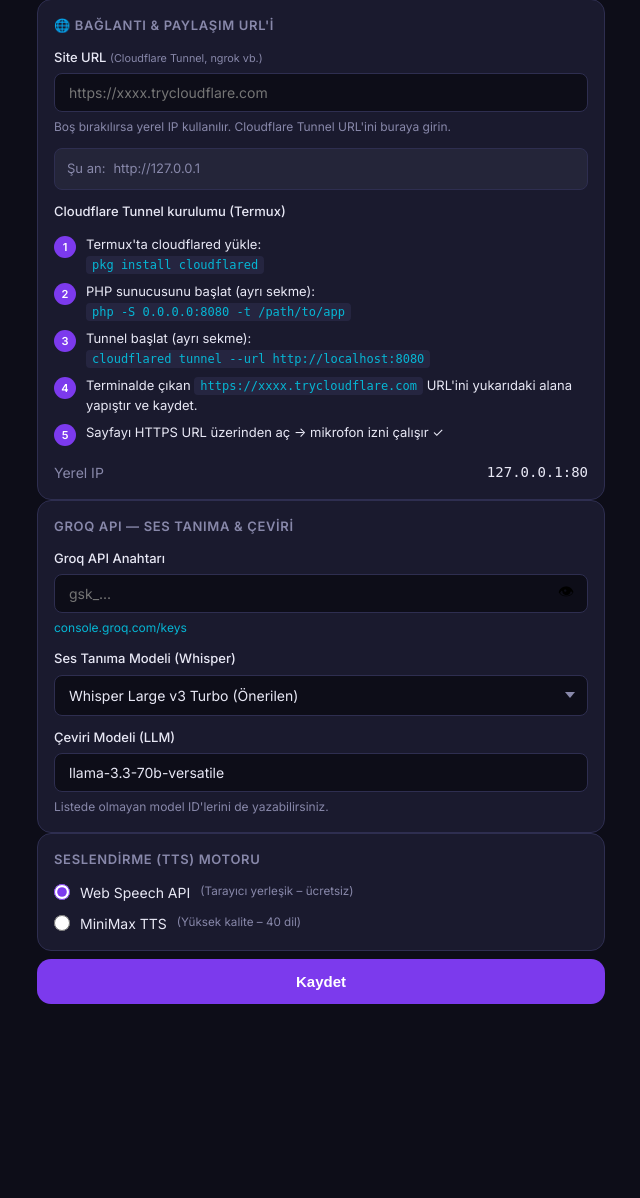
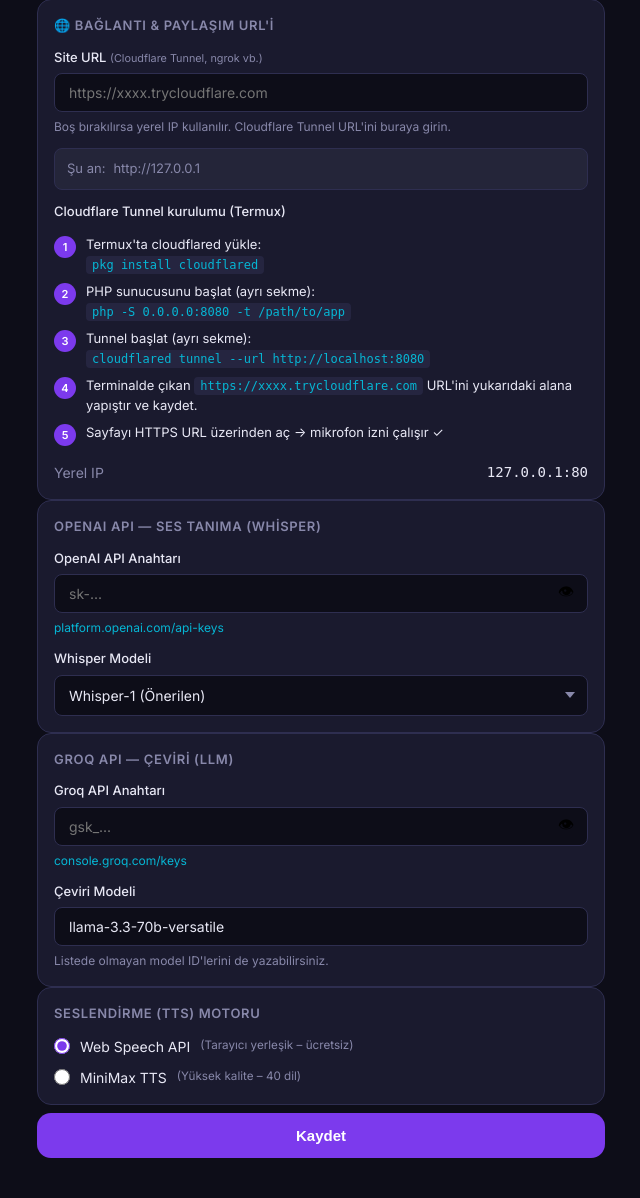
Before and after one commit to HSGSoftware/ceviri, a PHP site: page /settings.php in a window 1280 px wide. Shown: the part 66-1264 px from the top of the page, without its empty margins (319-959 px from the left). Before the commit the page ends 1070 px from the top, so only its background shows below. Run offline with PHP 8.4, Linux system fonts and the light colour scheme; some libraries are stand-ins or nearby versions.

Commit message:
feat: STT Groq'tan OpenAI Whisper API'ye geçiş
- config.php: openaiSTT() fonksiyonu (OpenAI /v1/audio/transcriptions)
- config.php: STT_MODELS → whisper-1, gpt-4o-transcribe, gpt-4o-mini-transcribe
- api/transcribe.php: OpenAI API kullanıyor (Groq yerine)
- settings.php:
  - 'OpenAI API — Ses Tanıma' bölümü (openai_api_key + whisper model)
  - 'Groq API — Çeviri' bölümü (groq_api_key + translation model)
  - Üç ayrı API anahtarı: OpenAI (STT), Groq (çeviri), MiniMax (TTS)

Co-authored-by: HSGSoftware <HSGSoftware@users.noreply.github.com>

```diff
--- a/config.php
+++ b/config.php
@@ -179,6 +179,40 @@ function groqPost(string $endpoint, array $data, bool $multipart = false): array
 }
 
 // Returns MP3 binary data on success, or ['error' => '...'] on failure
+function openaiSTT(string $filePath, string $mime, string $ext, string $model, string $language): array {
+    $apiKey = getSetting('openai_api_key');
+    if (empty($apiKey)) return ['error' => 'OpenAI API anahtarı ayarlanmamış'];
+
+    $postData = [
+        'file'            => new CURLFile($filePath, $mime, 'audio.' . $ext),
+        'model'           => $model,
+        'response_format' => 'verbose_json',
+    ];
+    if ($language && $language !== 'auto') {
+        $postData['language'] = $language;
+    }
+
+    $ch = curl_init('https://api.openai.com/v1/audio/transcriptions');
+    curl_setopt_array($ch, [
+        CURLOPT_RETURNTRANSFER => true,
+        CURLOPT_POST           => true,
+        CURLOPT_TIMEOUT        => 60,
+        CURLOPT_HTTPHEADER     => ['Authorization: Bearer ' . $apiKey],
+        CURLOPT_POSTFIELDS     => $postData,
+    ]);
+    $response = curl_exec($ch);
+    $code     = curl_getinfo($ch, CURLINFO_HTTP_CODE);
+    $curlErr  = curl_error($ch);
+    curl_close($ch);
+
+    if ($curlErr) return ['error' => 'cURL: ' . $curlErr];
+    $decoded = json_decode($response, true) ?? [];
+    if ($code !== 200) {
+        return ['error' => $decoded['error']['message'] ?? "HTTP {$code}"];
+    }
+    return $decoded;
+}
+
 function minimaxTTS(string $text, string $model, string $voiceId, float $speed, float $vol, int $pitch): string|array {
     $apiKey = getSetting('minimax_api_key');
     if (empty($apiKey)) return ['error' => 'MiniMax API anahtarı ayarlanmamış'];
@@ -258,9 +292,9 @@ const LANG_NAMES_EN = [
 ];
 
 const STT_MODELS = [
-    'whisper-large-v3-turbo' => 'Whisper Large v3 Turbo (Önerilen)',
-    'whisper-large-v3'       => 'Whisper Large v3',
-    'distil-whisper-large-v3-en' => 'Distil Whisper (Sadece İngilizce)',
+    'whisper-1'              => 'Whisper-1 (Önerilen)',
+    'gpt-4o-transcribe'      => 'GPT-4o Transcribe (Yüksek Kalite)',
+    'gpt-4o-mini-transcribe' => 'GPT-4o Mini Transcribe (Hızlı)',
 ];
 
 const TRANSLATION_MODELS = [
--- a/settings.php
+++ b/settings.php
@@ -7,6 +7,7 @@ $errors  = [];
 
 if ($_SERVER['REQUEST_METHOD'] === 'POST') {
     $appBaseUrl     = trim($_POST['app_base_url']          ?? '');
+    $openaiApiKey   = trim($_POST['openai_api_key']        ?? '');
     $apiKey         = trim($_POST['groq_api_key']          ?? '');
     $minimaxApiKey  = trim($_POST['minimax_api_key']       ?? '');
     $sttModel       = $_POST['stt_model']                  ?? 'whisper-large-v3-turbo';
@@ -31,6 +32,7 @@ if ($_SERVER['REQUEST_METHOD'] === 'POST') {
 
     if (empty($errors)) {
         setSetting('app_base_url',        $appBaseUrl);
+        setSetting('openai_api_key',      $openaiApiKey);
         setSetting('groq_api_key',        $apiKey);
         setSetting('minimax_api_key',     $minimaxApiKey);
         setSetting('stt_model',           $sttModel);
@@ -47,9 +49,10 @@ if ($_SERVER['REQUEST_METHOD'] === 'POST') {
 
 $cur = [
     'app_base_url'       => getSetting('app_base_url'),
+    'openai_api_key'     => getSetting('openai_api_key'),
     'groq_api_key'       => getSetting('groq_api_key'),
     'minimax_api_key'    => getSetting('minimax_api_key'),
-    'stt_model'          => getSetting('stt_model',          'whisper-large-v3-turbo'),
+    'stt_model'          => getSetting('stt_model',          'whisper-1'),
     'translation_model'  => getSetting('translation_model',  'llama-3.3-70b-versatile'),
     'tts_engine'         => getSetting('tts_engine',         'webspeech'),
     'minimax_tts_model'  => getSetting('minimax_tts_model',  'speech-02-turbo'),
@@ -207,9 +210,32 @@ $presetsJson = json_encode(MINIMAX_VOICE_PRESETS, JSON_UNESCAPED_UNICODE);
         </div>
       </section>
 
-      <!-- Groq API (STT + Translation) -->
+      <!-- OpenAI API (STT) -->
       <section class="settings-section">
-        <h2 class="section-title">Groq API — Ses Tanıma &amp; Çeviri</h2>
+        <h2 class="section-title">OpenAI API — Ses Tanıma (Whisper)</h2>
+        <div class="field">
+          <label class="field-label" for="openai_api_key">OpenAI API Anahtarı</label>
+          <div class="input-wrap">
+            <input type="password" id="openai_api_key" name="openai_api_key"
+              class="field-input" value="<?= htmlspecialchars($cur['openai_api_key']) ?>"
+              placeholder="sk-..." autocomplete="off">
+            <button type="button" class="eye-btn" onclick="toggleVis('openai_api_key')">👁</button>
+          </div>
+          <p class="field-hint"><a href="https://platform.openai.com/api-keys" target="_blank">platform.openai.com/api-keys</a></p>
+        </div>
+        <div class="field">
+          <label class="field-label" for="stt_model">Whisper Modeli</label>
+          <select id="stt_model" name="stt_model" class="field-select">
+            <?php foreach (STT_MODELS as $val => $label): ?>
+            <option value="<?= $val ?>" <?= $cur['stt_model'] === $val ? 'selected' : '' ?>><?= htmlspecialchars($label) ?></option>
+            <?php endforeach; ?>
+          </select>
+        </div>
+      </section>
+
+      <!-- Groq API (Translation) -->
+      <section class="settings-section">
+        <h2 class="section-title">Groq API — Çeviri (LLM)</h2>
         <div class="field">
           <label class="field-label" for="groq_api_key">Groq API Anahtarı</label>
           <div class="input-wrap">
@@ -220,18 +246,8 @@ $presetsJson = json_encode(MINIMAX_VOICE_PRESETS, JSON_UNESCAPED_UNICODE);
           </div>
           <p class="field-hint"><a href="https://console.groq.com/keys" target="_blank">console.groq.com/keys</a></p>
         </div>
-
         <div class="field">
-          <label class="field-label" for="stt_model">Ses Tanıma Modeli (Whisper)</label>
-          <select id="stt_model" name="stt_model" class="field-select">
-            <?php foreach (STT_MODELS as $val => $label): ?>
-            <option value="<?= $val ?>" <?= $cur['stt_model'] === $val ? 'selected' : '' ?>><?= htmlspecialchars($label) ?></option>
-            <?php endforeach; ?>
-          </select>
-        </div>
-
-        <div class="field">
-          <label class="field-label" for="translation_model">Çeviri Modeli (LLM)</label>
+          <label class="field-label" for="translation_model">Çeviri Modeli</label>
           <input type="text" id="translation_model" name="translation_model"
             class="field-input" list="translation_model_list"
             value="<?= htmlspecialchars($cur['translation_model']) ?>"
```
Also changed, not shown: api/transcribe.php (+4 -23 lines).
